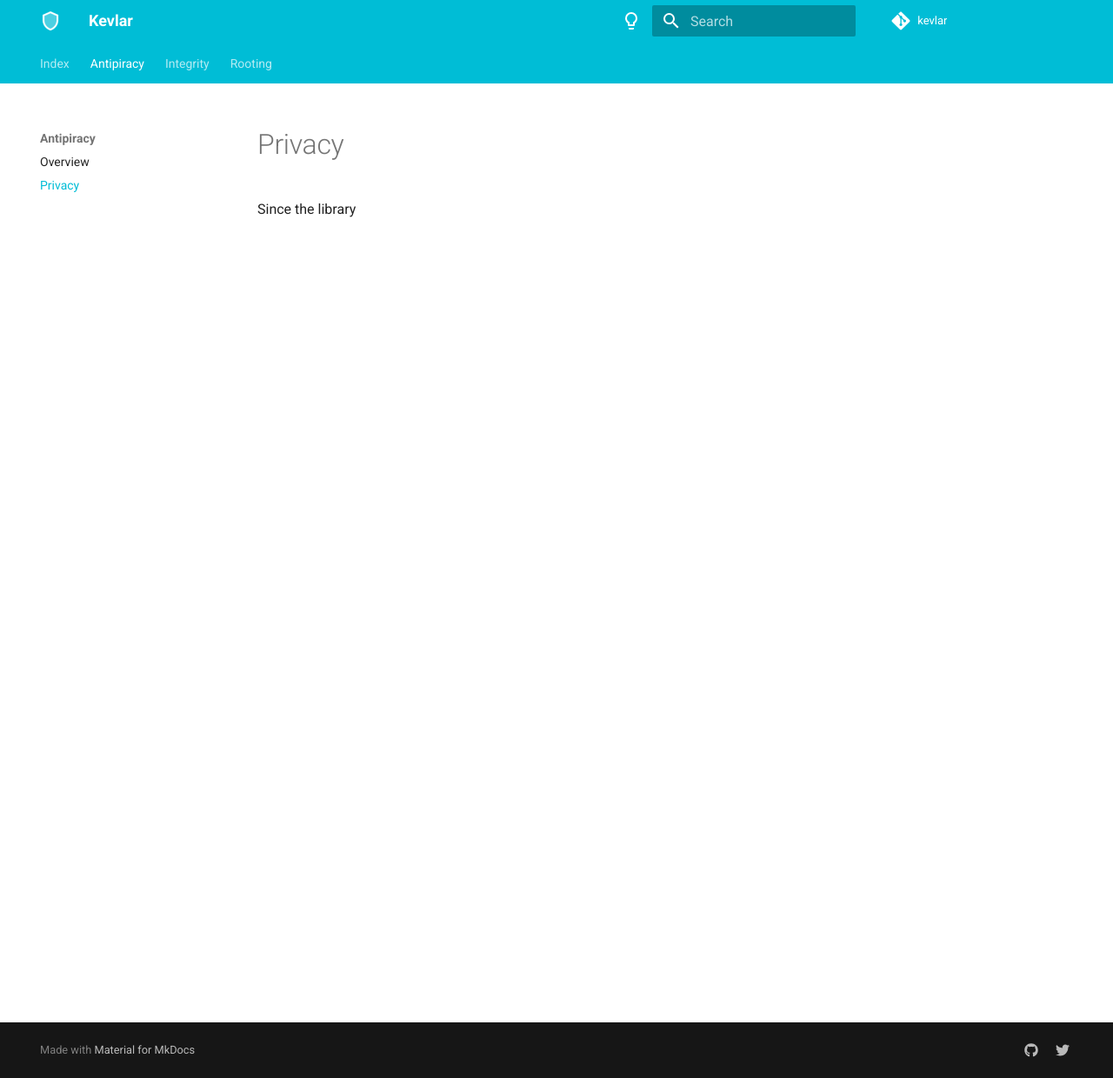
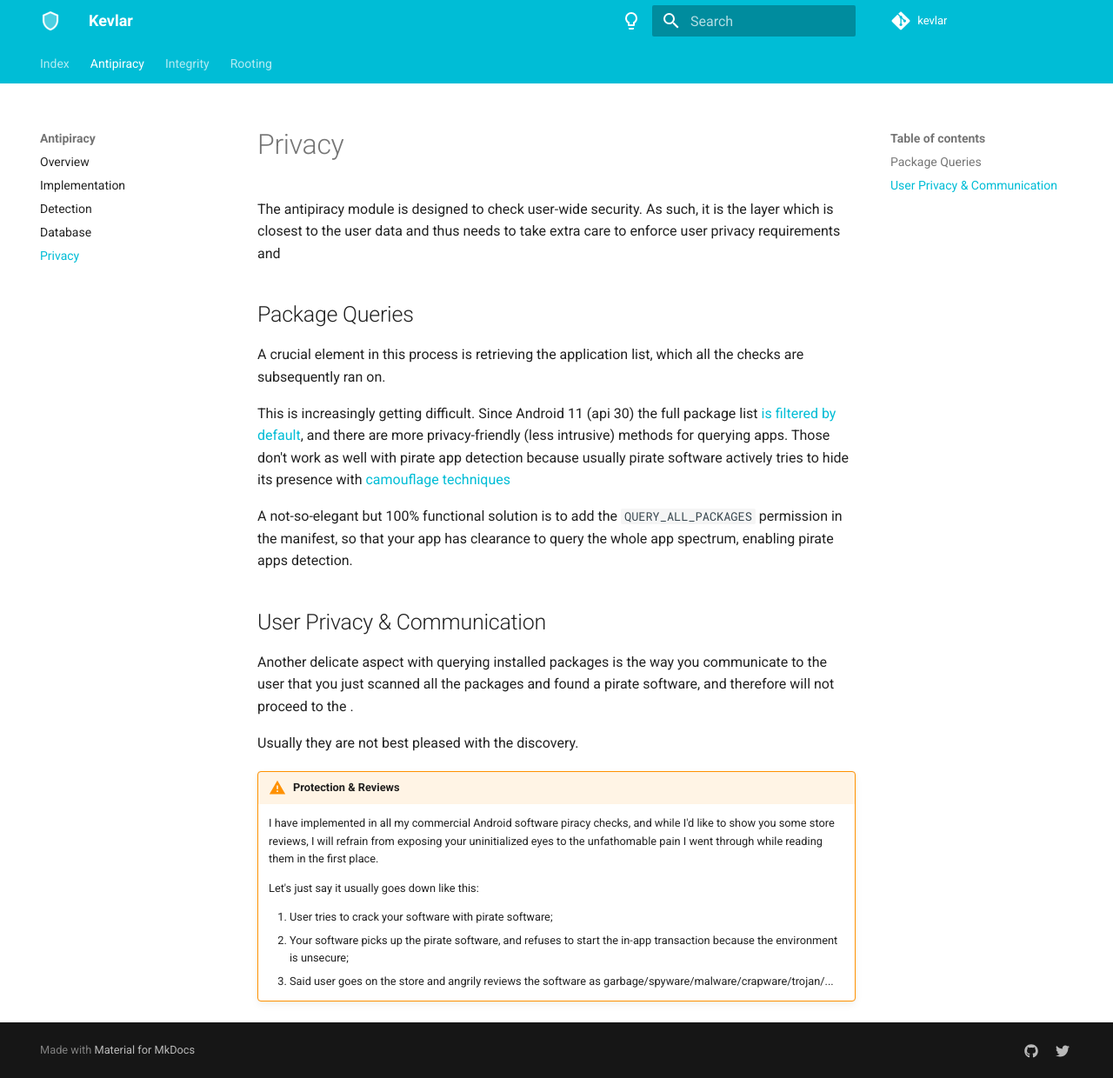
Before and after one commit to kevlar-kt/kevlar, an MkDocs documentation site: the page built from docs/pages/modules/antipiracy/privacy.md, in a window 1280 px wide and 1240 px high. Shown: the whole window at 87% size. Built offline with MkDocs 1.6.1 and Material for MkDocs 9.7.7, drawn with Linux system fonts in a browser that asks for light colours; comment, search, counter and statistics services are not loaded.

Commit message:
Docs updates

```diff
--- a/docs/pages/modules/antipiracy/privacy.md
+++ b/docs/pages/modules/antipiracy/privacy.md
@@ -1,3 +1,37 @@
 # Privacy
 
-Since the library
+The antipiracy module is designed to check user-wide security. As such, it is the layer which is
+closest to the user data and thus needs to take extra care to enforce user privacy requirements and
+
+
+## Package Queries
+A crucial element in this process is retrieving the application list, which all the checks
+are subsequently ran on.
+
+This is increasingly getting difficult. Since Android 11 (api 30) the full package list
+[is filtered by default](https://developer.android.com/training/package-visibility), and there are
+more privacy-friendly (less intrusive) methods for querying apps.
+Those don't work as well with pirate app detection because usually pirate software actively
+tries to hide its presence with [camouflage techniques](detection.md)
+
+A not-so-elegant but 100% functional solution is to add the `QUERY_ALL_PACKAGES` permission
+in the manifest, so that your app has clearance to query the whole app spectrum, enabling
+pirate apps detection.
+
+## User Privacy & Communication
+Another delicate aspect with querying installed packages is the way you communicate to the user that
+you just scanned all the packages and found a pirate software, and therefore will not proceed to the .
+
+Usually they are not best pleased with the discovery.
+
+!!! warning "Protection & Reviews"
+
+    I have implemented in all my commercial Android software piracy checks, and while I'd like to show you
+	some store reviews, I will refrain from exposing your uninitialized eyes to the unfathomable pain I went through while
+	reading them in the first place.
+
+	Let's just say it usually goes down like this:
+
+	1. User tries to crack your software with pirate software;
+	2. Your software picks up the pirate software, and refuses to start the in-app transaction because the environment is unsecure;
+	3. Said user goes on the store and angrily reviews the software as garbage/spyware/malware/crapware/trojan/...
--- a/mkdocs.yml
+++ b/mkdocs.yml
@@ -68,6 +68,9 @@ nav:
           - 'Dependencies & Integration': pages/overview/dependencies_integration.md
     - Antipiracy:
           - 'Overview' : pages/modules/antipiracy/antipiracy.md
+          - 'Implementation' : pages/modules/antipiracy/implementation.md
+          - 'Detection' : pages/modules/antipiracy/detection.md
+          - 'Database' : pages/modules/antipiracy/database.md
           - 'Privacy' : pages/modules/antipiracy/privacy.md
     - 'Integrity':
           - 'Overview': pages/modules/integrity/integrity.md
```
Also changed, not shown: docs/pages/modules/antipiracy/antipiracy.md (+22 -1 lines), docs/pages/modules/antipiracy/detection.md (added, +1 -0 lines), docs/pages/modules/antipiracy/implementation.md (added, +107 -0 lines), docs/pages/modules/antipiracy/database.md (added).
